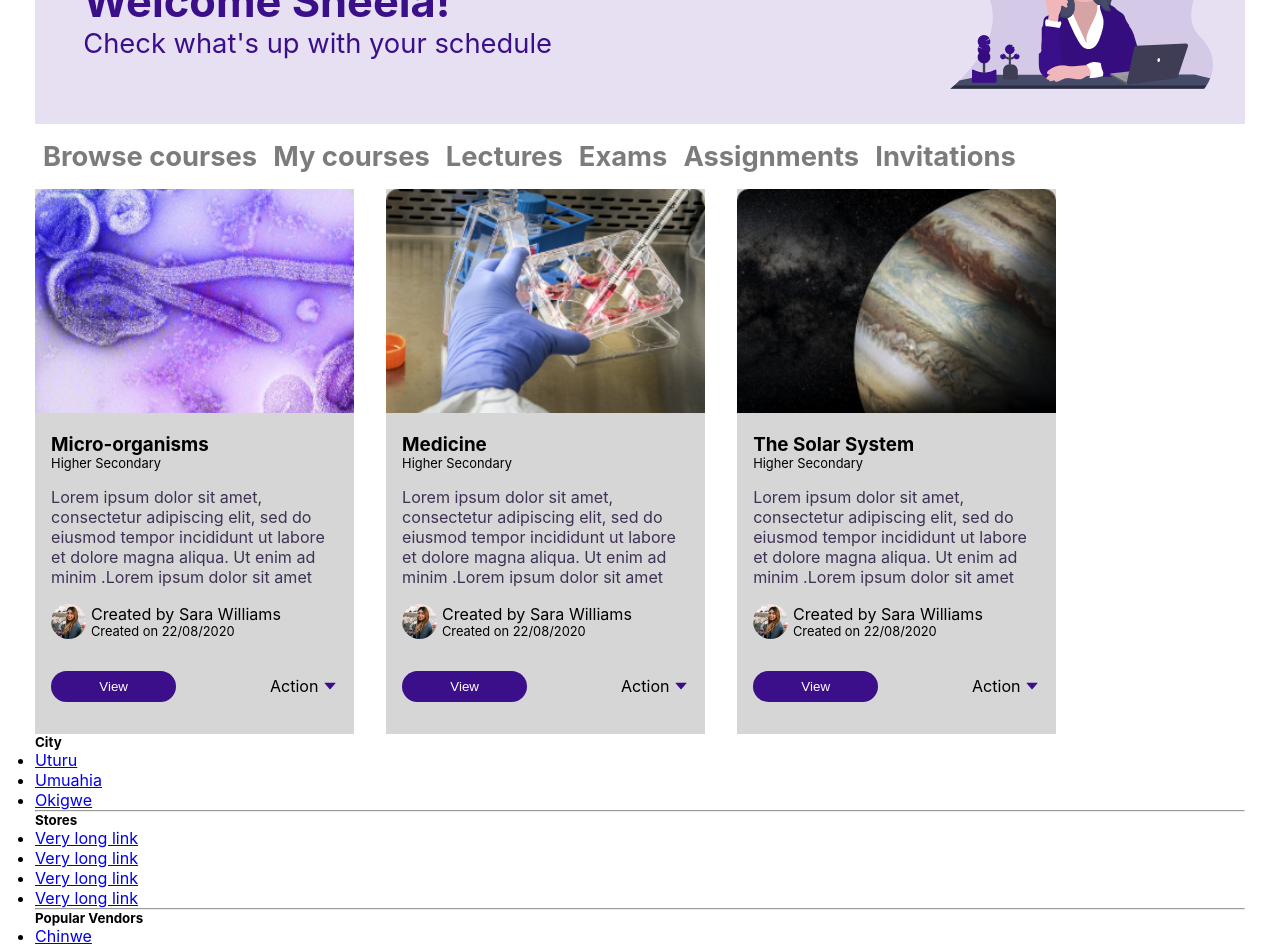
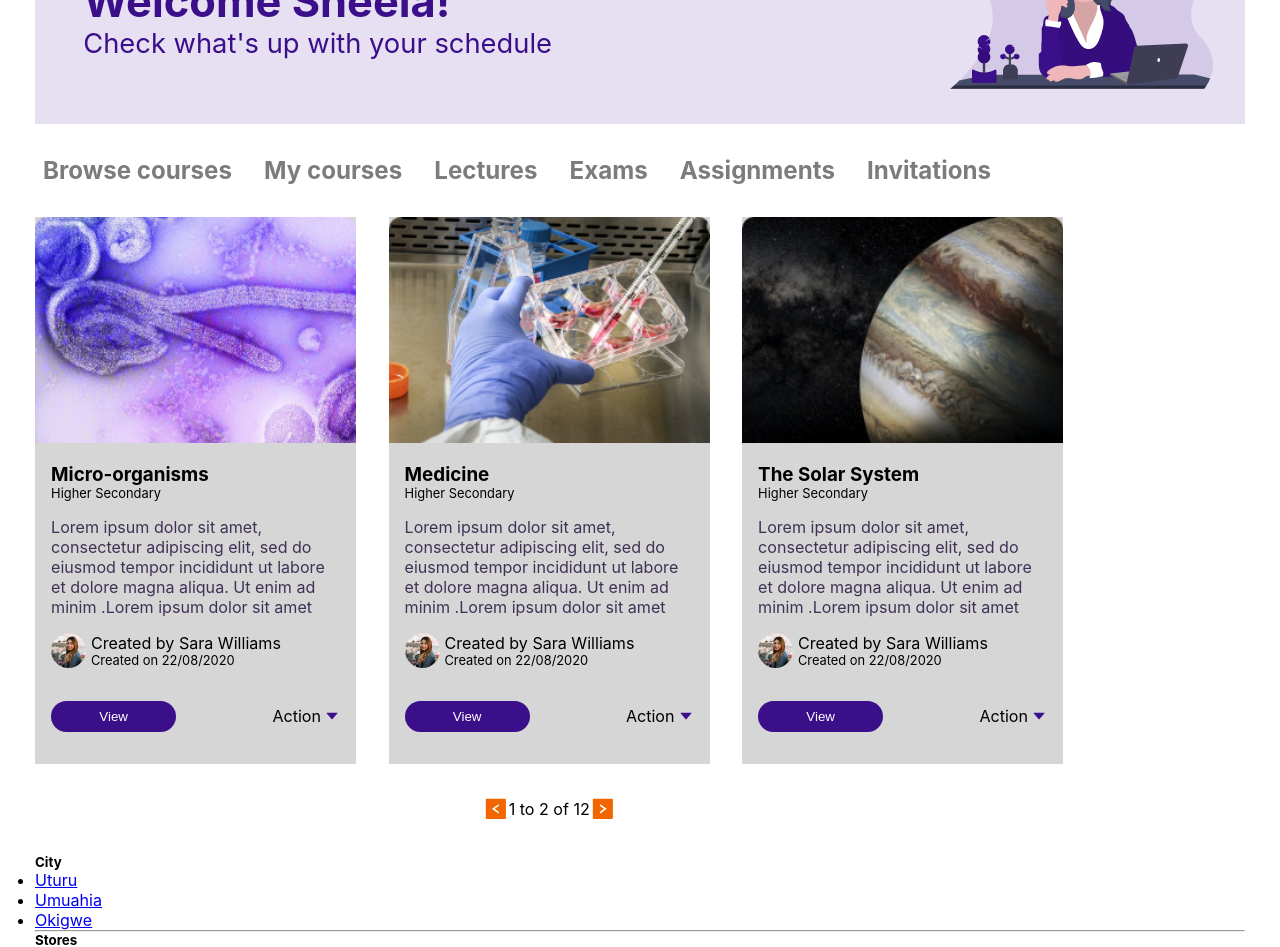
Before and after one commit to Niscolinx/fuelUp-dashboard, a React (Create React App) app: page / in a window 1280 px wide. Shown: the part 180-1127 px from the top of the page. Built offline with nearby package versions, Linux system fonts and the light colour scheme; a web font is replaced by a local one.

Commit message:
Completed the dashboard courses, remaining responsiveness

```diff
--- a/src/containers/Home.js
+++ b/src/containers/Home.js
@@ -2,8 +2,8 @@ import React, { Component } from 'react'
 import { connect } from 'react-redux'
 import PropTypes from 'prop-types'
 import { Link } from 'react-router-dom'
-import {AiFillRightSquare} from 'react-icons/ai'
-import {AiFillLeftSquare} from 'react-icons/ai'
+import { AiFillRightSquare } from 'react-icons/ai'
+import { AiFillLeftSquare } from 'react-icons/ai'
 
 import * as actions from '../store/actions/burgerIndex'
 import withErrorHandler from '../components/hoc/withErrorHandler'
@@ -88,6 +88,11 @@ class Home extends Component {
                         />
                     </div>
                 </div>
+                <div className='section-pagination'>
+                    <AiFillLeftSquare className='pagination__icon'/>
+                    <p>1 to 2 of 12</p>
+                    <AiFillRightSquare className='pagination__icon'/>
+                </div>
             </>
         )
     }
--- a/src/sass/base/typography.scss
+++ b/src/sass/base/typography.scss
@@ -13,3 +13,16 @@
 .section-header{
     grid-column: 1 / -1;
 }
+
+.section-pagination{
+    display: flex;
+    align-items: center;
+    justify-content: center;
+    margin: 2rem 0;
+    grid-row: 5 / 6;
+}
+
+.pagination__icon{
+    color: $secondary-color;
+    font-size: 1.6rem;
+}
--- a/src/sass/components/card.scss
+++ b/src/sass/components/card.scss
@@ -1,13 +1,14 @@
 .card-nav{
     list-style: none;
     display: grid;
-    gap: 1rem;
-    padding: 1rem .5rem;
-    font-size: 1.7rem;
+    gap: 2rem;
+    padding: 2rem .5rem;
+    font-size: 1.5rem;
     font-weight: bold;
     grid-template-columns: repeat(8, max-content);
 
     &__item{
+        transition: all .3s;
 
 
         &:link,
@@ -18,6 +19,8 @@
 
         &:hover{
             color: black;
+            padding-bottom: .5rem;
+            border-bottom: .3rem solid $secondary-color;
         }
     }
 }
```
